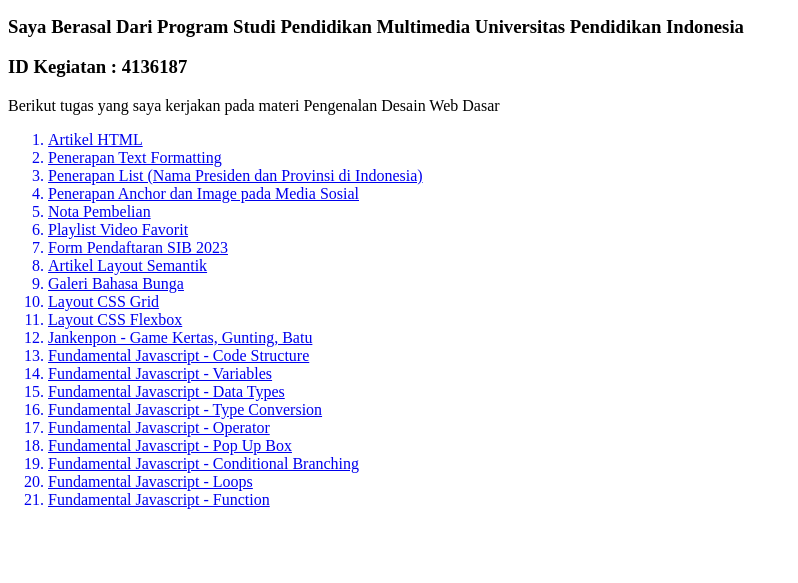
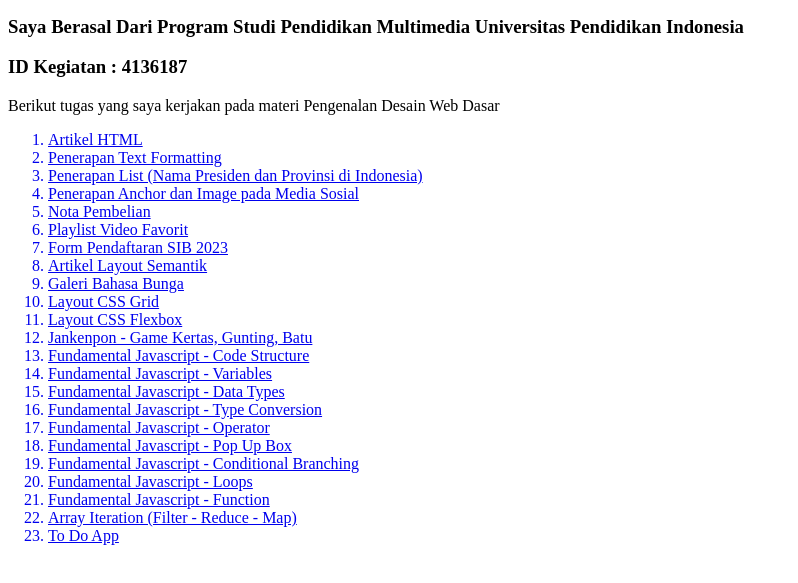
Before and after one commit to Tantan2762/fswd3-html-dasar, a plain HTML site: page index.html in a window 1280 px wide. Shown: the part 105-688 px from the top of the page, without its empty margins (0-798 px from the left). Drawn offline with Linux system fonts and the light colour scheme.

Commit message:
[FIX] Menambah list array iteration dan todolist

```diff
--- a/index.html
+++ b/index.html
@@ -34,6 +34,8 @@
         <a href = "pages/conditional_branching.html"><li>Fundamental Javascript - Conditional Branching</li></a>
         <a href = "pages/looping.html"><li>Fundamental Javascript - Loops</li></a>
         <a href = "pages/function.html"><li>Fundamental Javascript - Function</li></a>
+        <a href = "pages/latihan_data_mhs.html"><li>Array Iteration (Filter - Reduce - Map)</li></a>
+        <a href = "pages/todolist.html"><li>To Do App</li></a>
     </ol>
 
 </body>
```
